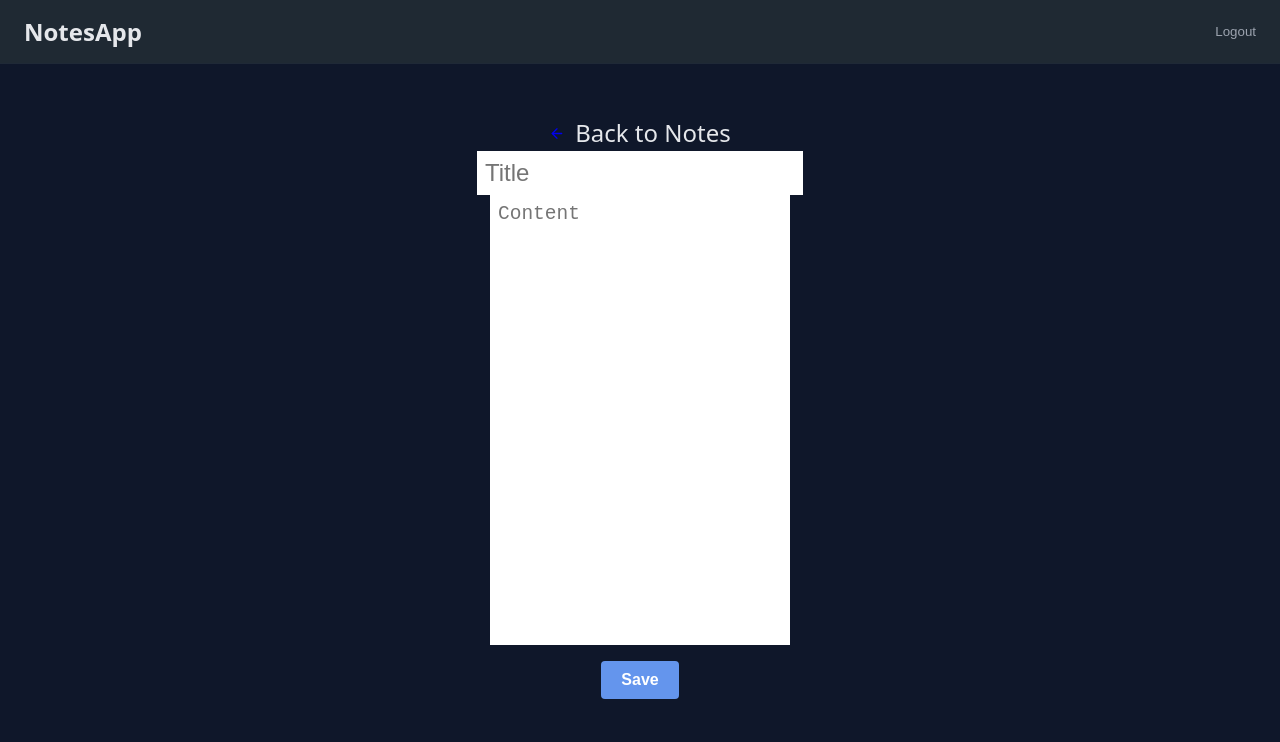
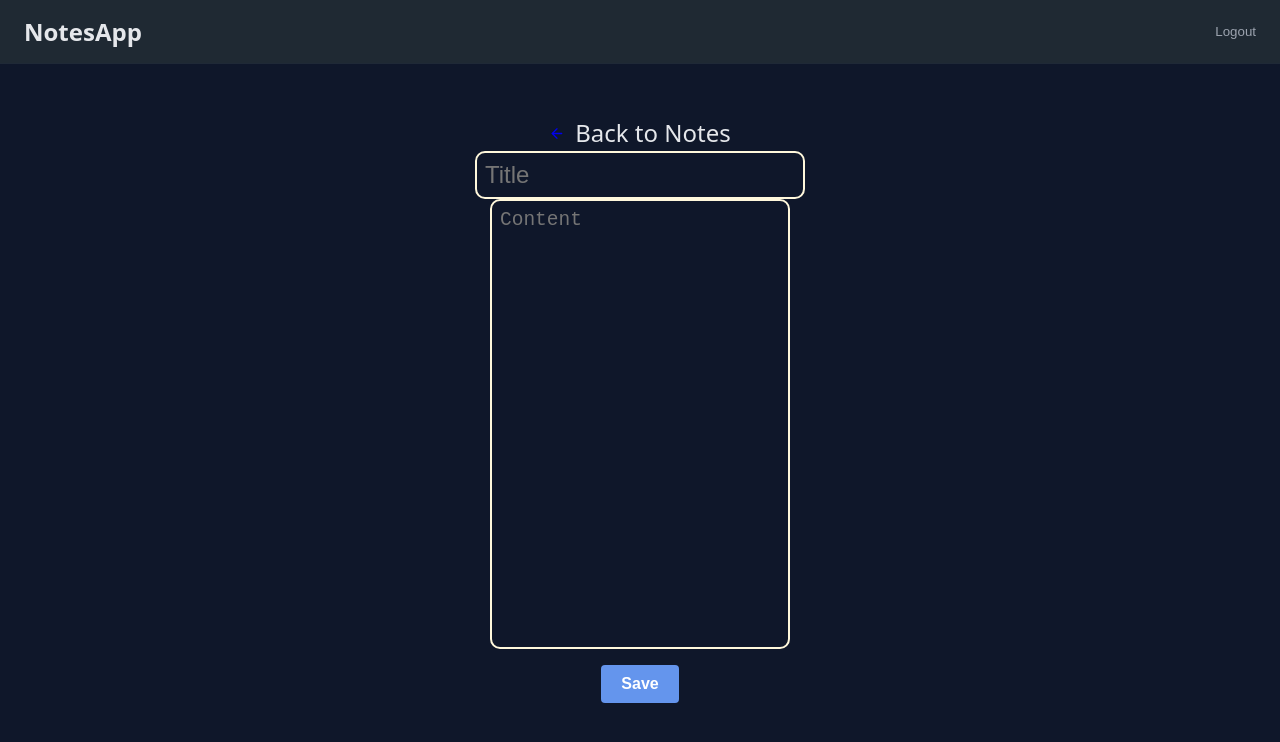
Before and after one commit to donald-hub/notes-app-frontend, a React (Vite) app: page /create in a window 1280 px wide. Shown: the top 742 px of the page. Built offline with nearby package versions, Linux system fonts and the light colour scheme; sample sign-in values are in the browser's storage; the HTML template or start-up script is replaced by a standard one.

Commit message:
styling form

```diff
--- a/src/pages/createPage.module.css
+++ b/src/pages/createPage.module.css
@@ -18,7 +18,6 @@
     display: flex;
     flex-direction: column;
     align-items: center;
-    background: transparent;
 }
 .titleInput{
     min-width: 300px;
@@ -26,9 +25,10 @@
     font-size: 1.5em;
     padding: 8px;
     border: none;
-    /* border: 1px solid #333; */
     outline: none;
-    /* background-color: yellow; */
+    background: transparent;
+    border-radius: 10px;
+    border: 2px solid cornsilk;
 }
 .contentInput{
     min-width: 300px;
@@ -38,6 +38,9 @@
     border: none;
     outline: none;
     resize: none;
+    background: transparent;
+    border-radius: 10px;
+    border: 2px solid cornsilk;
 }
 .submitButton{
     margin-top: 16px;
```
